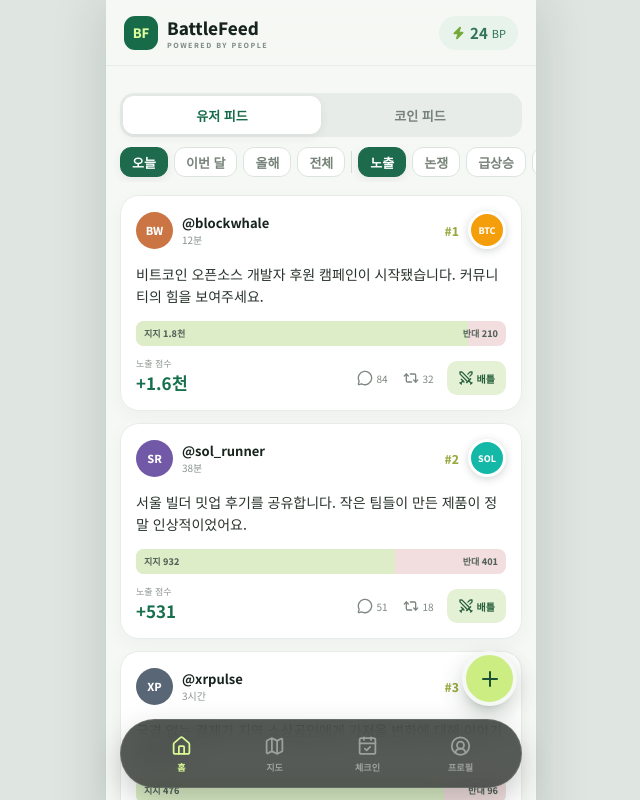
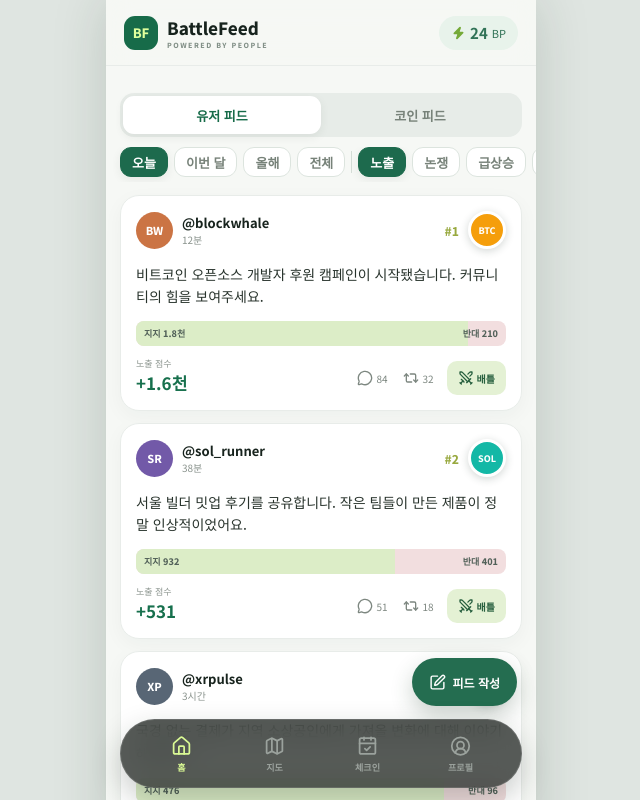
Before and after one commit to Gaebal2/KoinKorae, a React (Vite) app: page / in a window 1280 px wide. Shown: the top 800 px of the page, without its empty margins (319-959 px from the left). Built offline with nearby package versions, Linux system fonts and the light colour scheme.

Commit message:
Improve content creation flows

```diff
--- a/src/main.jsx
+++ b/src/main.jsx
@@ -16,6 +16,7 @@ import {
   Repeat2,
   Search,
   Shield,
+  SquarePen,
   Swords,
   Trophy,
   X,
@@ -328,7 +329,7 @@ function HomePage({ posts, setPosts, bp, setBp, onCompose }) {
           />
         )}
         <button className="fab" onClick={onCompose}>
-          <Plus />
+          <SquarePen />피드 작성
         </button>
       </main>
       {battle && (
@@ -494,6 +495,17 @@ function MapPage({ pins, setPins, lifetime, bp, setBp }) {
   const limit = lifetime >= 10000 ? 3 : lifetime >= 1000 ? 2 : 1;
   const mine = pins.filter((p) => p.owner).length;
   useEffect(() => {
+    if (!editing) return;
+    history.pushState({ battleFeedOverlay: "pin-form" }, "");
+    const onBack = () => setEditing(false);
+    window.addEventListener("popstate", onBack);
+    return () => window.removeEventListener("popstate", onBack);
+  }, [editing]);
+  const closePinForm = () => {
+    if (history.state?.battleFeedOverlay === "pin-form") history.back();
+    else setEditing(false);
+  };
+  useEffect(() => {
     if (mapRef.current) return;
     const map = L.map(mapEl.current, { zoomControl: false }).setView(
       [center.lat, center.lng],
@@ -595,14 +607,14 @@ function MapPage({ pins, setPins, lifetime, bp, setBp }) {
       {editing && (
         <PinForm
           center={center}
-          onClose={() => setEditing(false)}
+          onClose={closePinForm}
           onSave={(p) => {
             setPins((ps) => [
               ...ps,
               { ...p, id: Date.now(), owner: true, category: "커뮤니티", creator: "battle_newbie", creatorImage: asset("icon-192.png") },
             ]);
             setBp((v) => v - 1);
-            setEditing(false);
+            closePinForm();
           }}
         />
       )}
@@ -913,7 +925,7 @@ function Composer({ onClose, onPublish }) {
     )
     .slice(0, 12);
   return (
-    <Modal title="새 게시물" onClose={onClose}>
+    <Modal title="새 게시물" onClose={onClose} className="composer-modal">
       <textarea
         className="composer-text"
         autoFocus
@@ -1016,6 +1028,17 @@ function App() {
     [bp, setBp] = useState(24),
     [lifetime, setLifetime] = useState(680),
     [compose, setCompose] = useState(false);
+  useEffect(() => {
+    if (!compose) return;
+    history.pushState({ battleFeedOverlay: "composer" }, "");
+    const onBack = () => setCompose(false);
+    window.addEventListener("popstate", onBack);
+    return () => window.removeEventListener("popstate", onBack);
+  }, [compose]);
+  const closeComposer = () => {
+    if (history.state?.battleFeedOverlay === "composer") history.back();
+    else setCompose(false);
+  };
   return (
     <div className={`app-shell ${page === "map" ? "map-active" : ""}`}>
       <Header bp={bp} />
@@ -1066,10 +1089,10 @@ function App() {
       </nav>
       {compose && (
         <Composer
-          onClose={() => setCompose(false)}
+          onClose={closeComposer}
           onPublish={(p) => {
             setPosts((ps) => [p, ...ps]);
-            setCompose(false);
+            closeComposer();
             setPage("home");
           }}
         />
--- a/src/styles.css
+++ b/src/styles.css
@@ -376,17 +376,21 @@ main {
   position: fixed;
   right: max(calc((100vw - 430px) / 2 + 19px), 19px);
   bottom: 94px;
-  width: 55px;
-  height: 55px;
-  border: 4px solid #f6f8f5;
-  border-radius: 50%;
-  display: grid;
-  place-items: center;
-  background: #cbed81;
-  color: #1c5035;
+  height: 48px;
+  border: 0;
+  border-radius: 24px;
+  padding: 0 17px;
+  display: flex;
+  align-items: center;
+  gap: 6px;
+  background: #246d50;
+  color: white;
+  font-size: 12px;
+  font-weight: 700;
   box-shadow: 0 9px 22px #24412d3d;
   z-index: 15;
 }
+.fab svg { width: 17px; height: 17px; }
 .bottom-nav {
   position: fixed;
   z-index: 20;
@@ -467,6 +471,8 @@ main {
 }
 .modal.pin-form-modal { height: 100dvh; max-height: 100dvh; border-radius: 0; }
 .pin-form-modal .modal-body { max-height: calc(100dvh - 57px); padding-bottom: max(24px, env(safe-area-inset-bottom)); }
+.modal.composer-modal { height: 100dvh; max-height: 100dvh; border-radius: 0; }
+.composer-modal .modal-body { max-height: calc(100dvh - 57px); padding-bottom: max(24px, env(safe-area-inset-bottom)); }
 .modal textarea,
 .field input,
 .field select,
@@ -1075,4 +1081,5 @@ button:disabled {
     border-radius: 25px;
   }
   .modal.pin-form-modal { border-radius: 0; }
+  .modal.composer-modal { border-radius: 0; }
 }
```
